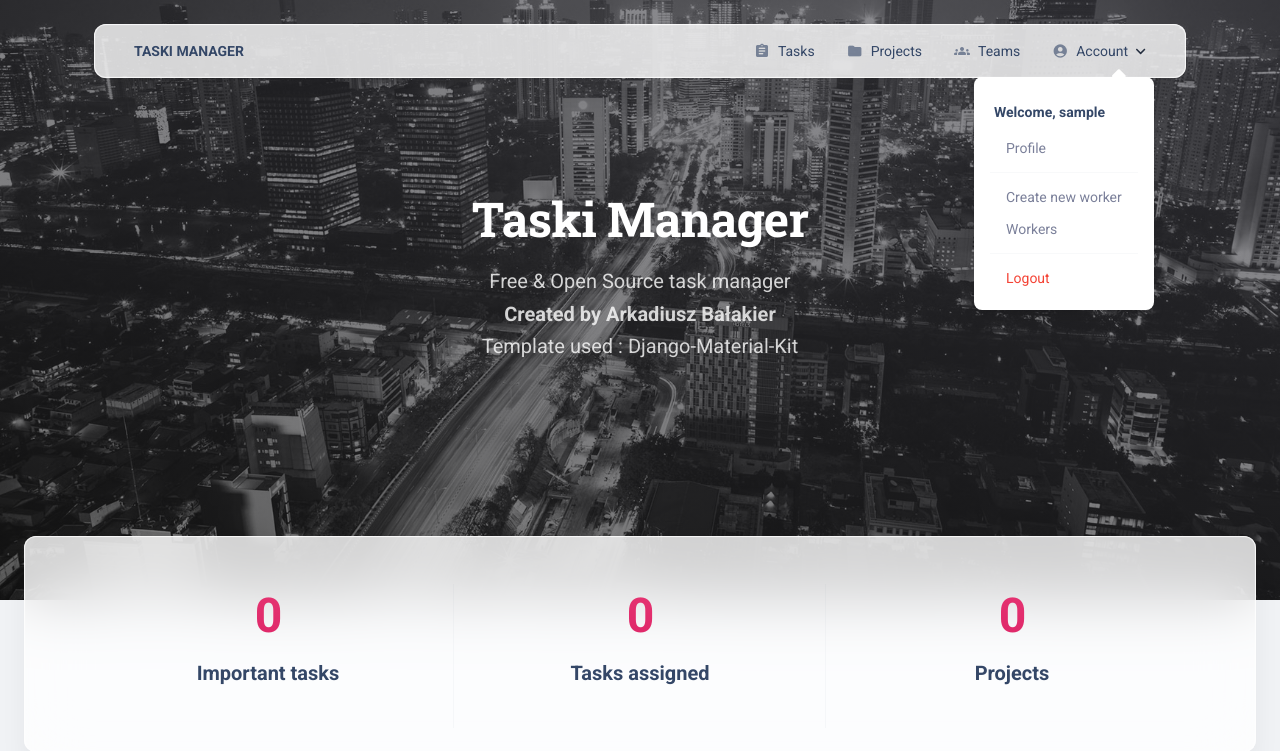
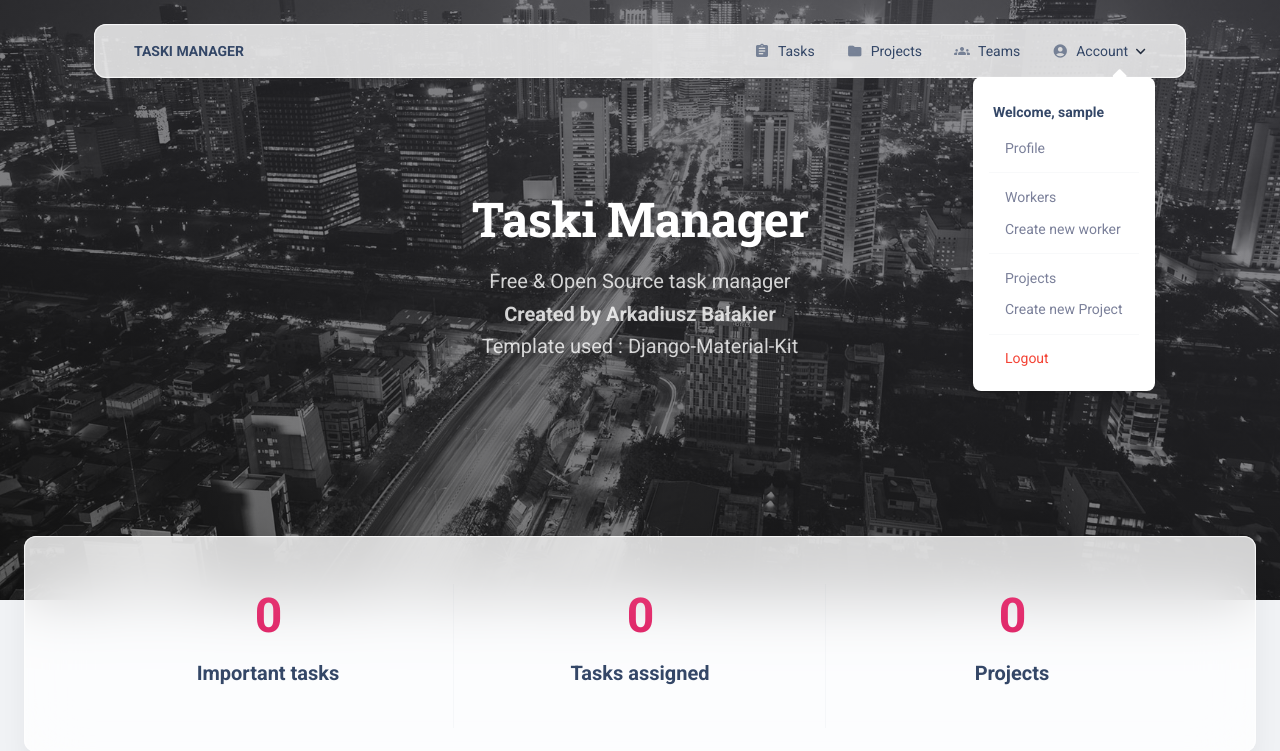
Before and after one commit to ArkadiuszBalakier/Taski, a Django app: page / in a window 1280 px wide, after a click that opens the changed part. Shown: the top 751 px of the page. Run offline with Django 5.2, Linux system fonts and the light colour scheme; the visitor is signed in with stand-in values (Sample User, id 1); data that the repository does not hold is empty; some libraries are stand-ins or nearby versions.

Commit message:
feat: add button to projects-list , project-create in navigation

```diff
--- a/templates/includes/navigation.html
+++ b/templates/includes/navigation.html
@@ -49,9 +49,13 @@
                       Welcome, {{ request.user.username }}</h6>
                     <a href="{% url 'manager:worker-profile' %}" class="dropdown-item border-radius-md">Profile</a>
                     <hr class="horizontal dark my-2">
+                    <a href="{% url 'manager:workers-list' %}" class="dropdown-item border-radius-md">Workers</a>
                     <a href="{% url 'manager:worker-create' %}" class="dropdown-item border-radius-md">Create new
                       worker</a>
-                    <a href="{% url 'manager:workers-list' %}" class="dropdown-item border-radius-md">Workers</a>
+                    <hr class="horizontal dark my-2">
+                    <a href="{% url 'manager:projects-list' %}" class="dropdown-item border-radius-md">Projects</a>
+                    <a href="{% url 'manager:project-create' %}" class="dropdown-item border-radius-md">Create new
+                      Project</a>
                     <hr class="horizontal dark my-2">
                     <form method="post" action="{% url 'logout' %}">
                       {% csrf_token %}
```
